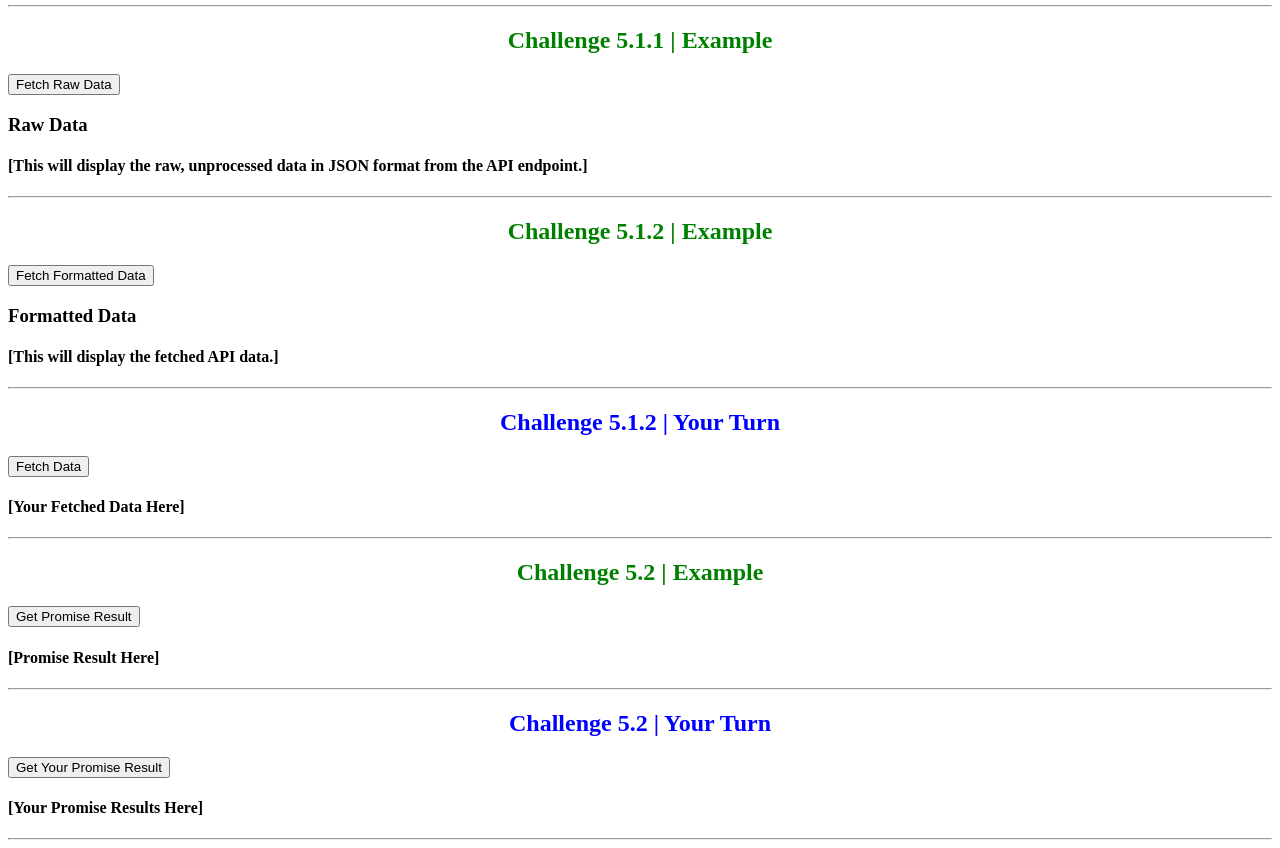
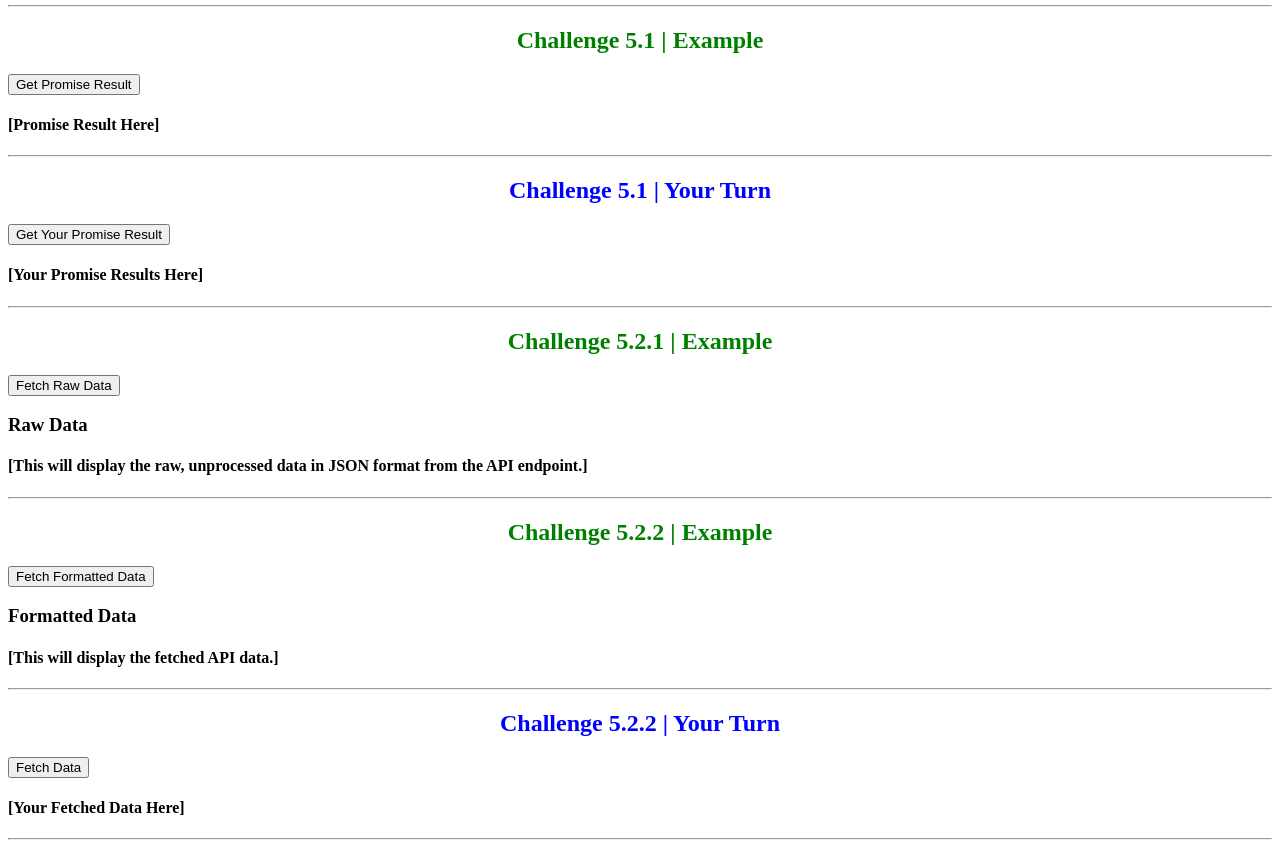
Before and after one commit to luciafang/67336-Lab01, a plain HTML site: page index.html in a window 1280 px wide. Shown: the part 1704-2552 px from the top of the page. Drawn offline with Linux system fonts and the light colour scheme.

Commit message:
Add additional information on Fetch() and switched ordering.

```diff
--- a/index.html
+++ b/index.html
@@ -146,45 +146,8 @@
     </section>
 
     <section>
-        <h1 style="color: green; text-align: center;">Challenge 5.1.1 | Example</h1>
-        <!-- Challenge 5.1.1 | Example -->
-        <button id="fetchRawDataButton">Fetch Raw Data</button>
-        <h3>Raw Data</h3>
-
-        <div id="rawDataDisplay"><h4>[This will display the raw, unprocessed data in JSON format from the API endpoint.]</h4></div>
-        <script>
-            document.getElementById('fetchRawDataButton').addEventListener('click', fetchRawData);
-        </script>
-
-        <hr>
-
-        <h1 style="color: green; text-align: center;">Challenge 5.1.2 | Example</h1>
-        <!-- Challenge 5.1.2 | Example -->
-        <button id="fetchDataButton">Fetch Formatted Data</button>
-        <h3>Formatted Data</h3>
-        <div id="dataDisplay"><h4>[This will display the fetched API data.]</h4></div>
-        <script>
-            document.getElementById('fetchDataButton').addEventListener('click', fetchData);
-        </script>
-
-        <hr>
-    </section>
-
-    <section>
-        <h1 style="color: blue; text-align: center;">Challenge 5.1.2 | Your Turn</h1>
-        <!-- Challenge 5.1.2 | Your Turn -->
-        <button id="fetchYourDataButton">Fetch Data</button>
-        <div id="yourDataDisplay"><h4>[Your Fetched Data Here]</h4></div>
-        <script>
-            document.getElementById('fetchYourDataButton').addEventListener('click', fetchYourData);
-        </script>
-
-        <hr>
-    </section>
-
-    <section>
-        <h1 style="color: green; text-align: center;">Challenge 5.2 | Example</h1>
-        <!-- Challenge 5.3 | Example -->
+        <h1 style="color: green; text-align: center;">Challenge 5.1 | Example</h1>
+        <!-- Challenge 5.1 | Example -->
         <button id="handleAsyncButton">Get Promise Result</button>
         <h4 id="result">[Promise Result Here]</h4>
         <script>
@@ -216,8 +179,8 @@
     </section>
 
     <section>
-        <h1 style="color: blue; text-align: center;">Challenge 5.2 | Your Turn</h1>
-        <!-- Challenge 5.3 | Your Turn -->
+        <h1 style="color: blue; text-align: center;">Challenge 5.1 | Your Turn</h1>
+        <!-- Challenge 5.1 | Your Turn -->
         <button id="handleYourAsyncButton">Get Your Promise Result</button>
         <h4 id="yourResult">[Your Promise Results Here]</h4>
         <script>
@@ -233,5 +196,42 @@
         <hr>
     </section>
 
+    <section>
+        <h1 style="color: green; text-align: center;">Challenge 5.2.1 | Example</h1>
+        <!-- Challenge 5.2.1 | Example -->
+        <button id="fetchRawDataButton">Fetch Raw Data</button>
+        <h3>Raw Data</h3>
+
+        <div id="rawDataDisplay"><h4>[This will display the raw, unprocessed data in JSON format from the API endpoint.]</h4></div>
+        <script>
+            document.getElementById('fetchRawDataButton').addEventListener('click', fetchRawData);
+        </script>
+
+        <hr>
+
+        <h1 style="color: green; text-align: center;">Challenge 5.2.2 | Example</h1>
+        <!-- Challenge 5.2.2 | Example -->
+        <button id="fetchDataButton">Fetch Formatted Data</button>
+        <h3>Formatted Data</h3>
+        <div id="dataDisplay"><h4>[This will display the fetched API data.]</h4></div>
+        <script>
+            document.getElementById('fetchDataButton').addEventListener('click', fetchData);
+        </script>
+
+        <hr>
+    </section>
+
+    <section>
+        <h1 style="color: blue; text-align: center;">Challenge 5.2.2 | Your Turn</h1>
+        <!-- Challenge 5.2.2 | Your Turn -->
+        <button id="fetchYourDataButton">Fetch Data</button>
+        <div id="yourDataDisplay"><h4>[Your Fetched Data Here]</h4></div>
+        <script>
+            document.getElementById('fetchYourDataButton').addEventListener('click', fetchYourData);
+        </script>
+
+        <hr>
+    </section>
+
 </body>
 </html>
```
Also changed, not shown: index.js (+21 -16 lines).
